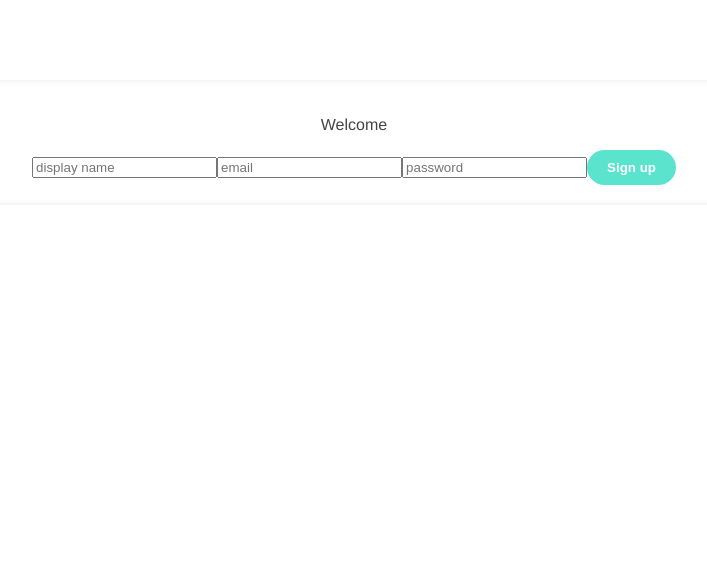
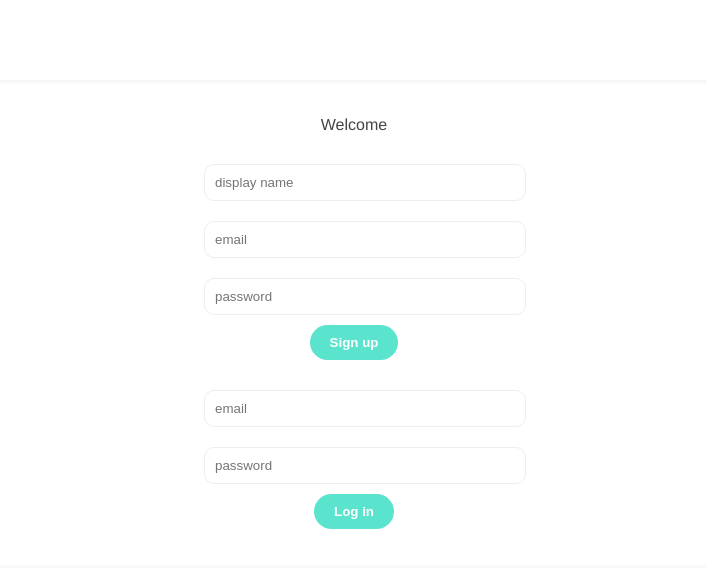
Before and after one commit to Bineryss/vue-live-chat, a Vue app: page / in a window 1280 px wide. Shown: the top 568 px of the page, without its empty margins (286-993 px from the left). Built offline with nearby package versions, Linux system fonts and the light colour scheme.

Commit message:
created login & welcome form

```diff
--- /dev/null
+++ b/src/components/LoginForm.vue
@@ -0,0 +1,32 @@
+<template>
+  <form @submit.prevent="handleSubmit">
+    <input type="email" required placeholder="email" v-model="email">
+    <input type="password" required placeholder="password" v-model="password">
+    <button>Log in</button>
+  </form>
+</template>
+
+<script>
+import {ref} from "vue";
+
+export default {
+  setup() {
+    const email = ref('')
+    const password = ref('')
+
+    const handleSubmit = () => {
+    }
+
+    return {
+      email,
+      password,
+
+      handleSubmit
+    }
+  }
+}
+</script>
+
+<style scoped>
+
+</style>
--- a/src/views/Welcome.vue
+++ b/src/views/Welcome.vue
@@ -2,20 +2,41 @@
   <div class="welcome container">
     <p>Welcome</p>
     <SignupForm/>
+    <LoginForm/>
   </div>
 </template>
 
 <script>
 import SignupForm from "@/components/SignupForm.vue";
+import LoginForm from "@/components/LoginForm";
 
 export default {
-  components: {SignupForm}
+  components: {LoginForm, SignupForm}
 }
 </script>
 
-<style scoped>
+<style>
 .welcome {
   text-align: center;
   padding: 20px 0;
 }
+
+.welcome form {
+  width: 300px;
+  margin: 20px auto;
+}
+
+.welcome label {
+  display: block;
+  margin: 20px 0 10px;
+}
+
+.welcome input {
+  width: 100%;
+  padding: 10px;
+  border-radius: 10px;
+  border: 1px solid #eee;
+  color: #999;
+  margin: 10px auto;
+}
 </style>
```
